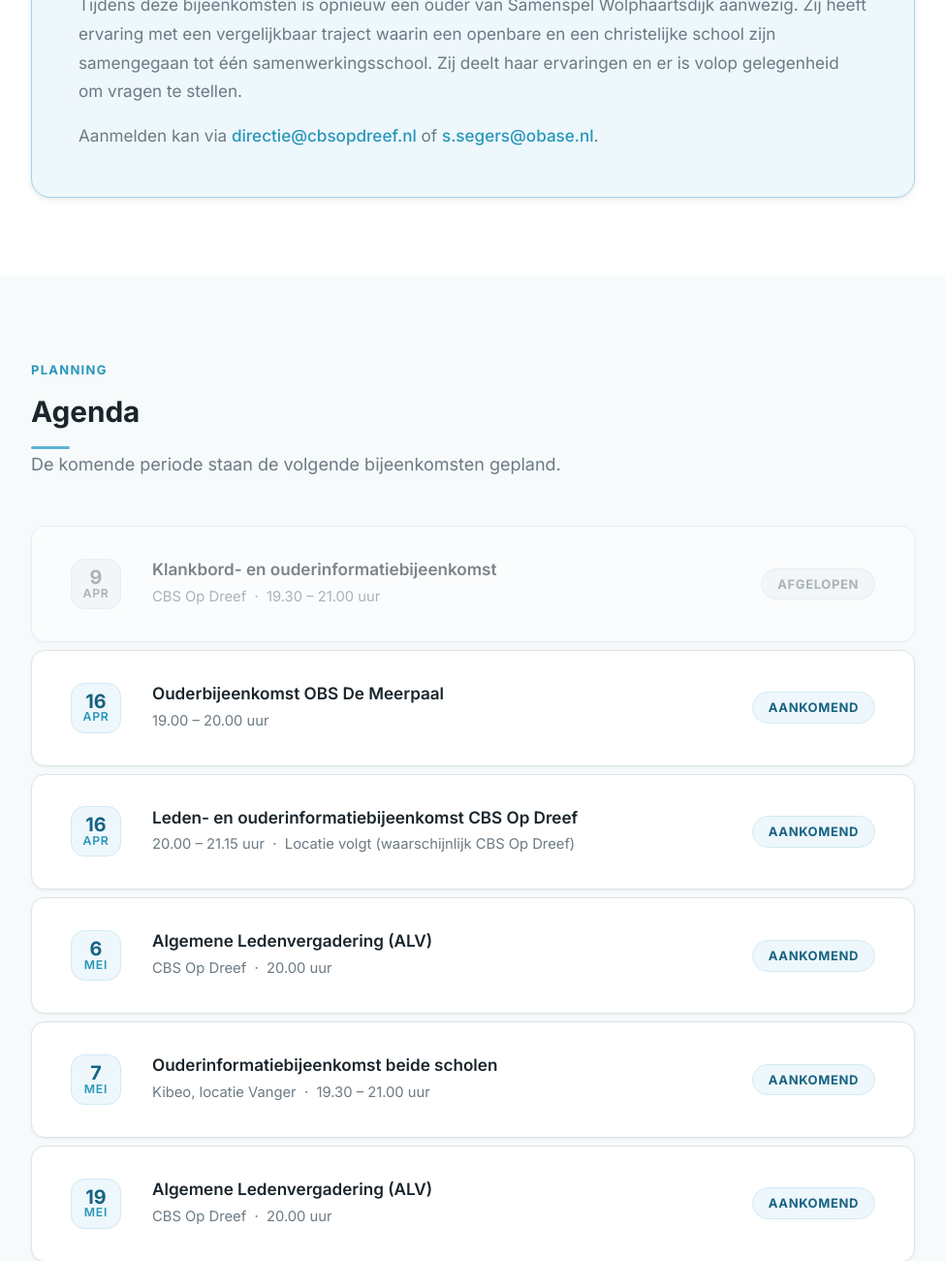
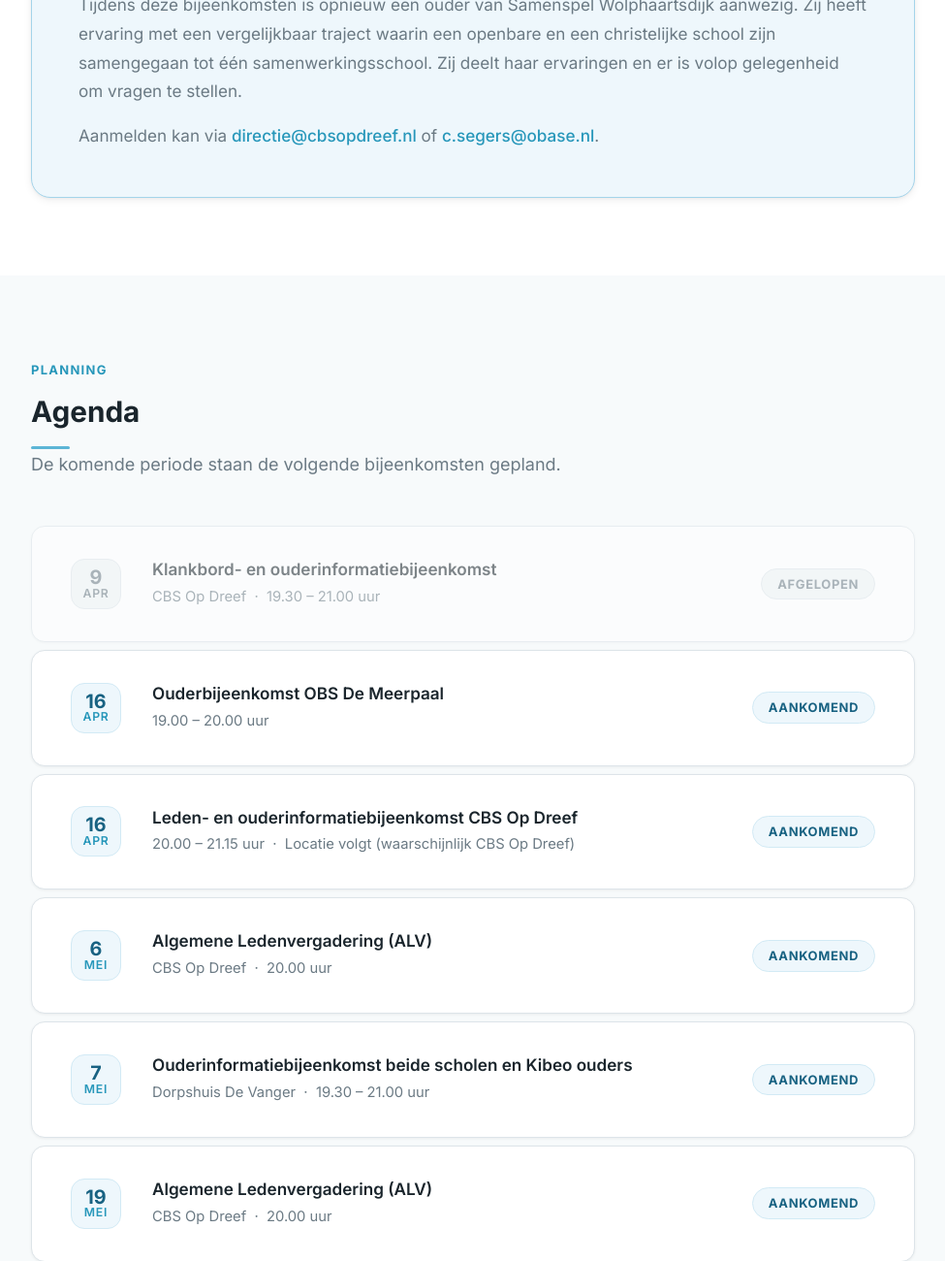
Before and after one commit to Getagrip2026/website-bruinisse, a website: page index.html in a window 1280 px wide. Shown: the part 8380-9680 px from the top of the page at 97% size, without its empty margins (152-1127 px from the left). Drawn offline with Linux system fonts and the light colour scheme.

Commit message:
Tekstcorrecties updates en agenda

```diff
--- a/index.html
+++ b/index.html
@@ -699,7 +699,7 @@
               Aanmelden kan via
               <a href="mailto:directie@cbsopdreef.nl">directie@cbsopdreef.nl</a>
               of
-              <a href="mailto:s.segers@obase.nl">s.segers@obase.nl</a>.
+              <a href="mailto:c.segers@obase.nl">c.segers@obase.nl</a>.
             </p>
           </article>
 
@@ -777,8 +777,8 @@
               <span class="agenda-item__month">mei</span>
             </div>
             <div class="agenda-item__body">
-              <h3>Ouderinformatiebijeenkomst beide scholen</h3>
-              <p>Kibeo, locatie Vanger &nbsp;·&nbsp; 19.30 – 21.00 uur</p>
+              <h3>Ouderinformatiebijeenkomst beide scholen en Kibeo ouders</h3>
+              <p>Dorpshuis De Vanger &nbsp;·&nbsp; 19.30 – 21.00 uur</p>
             </div>
             <span class="agenda-item__tag">Aankomend</span>
           </li>
```
